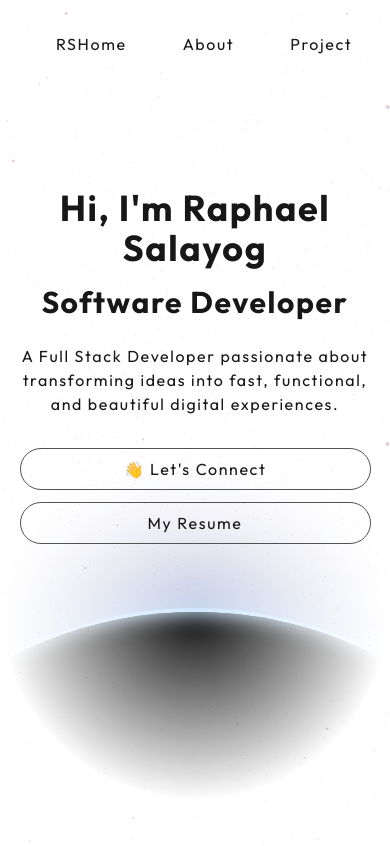
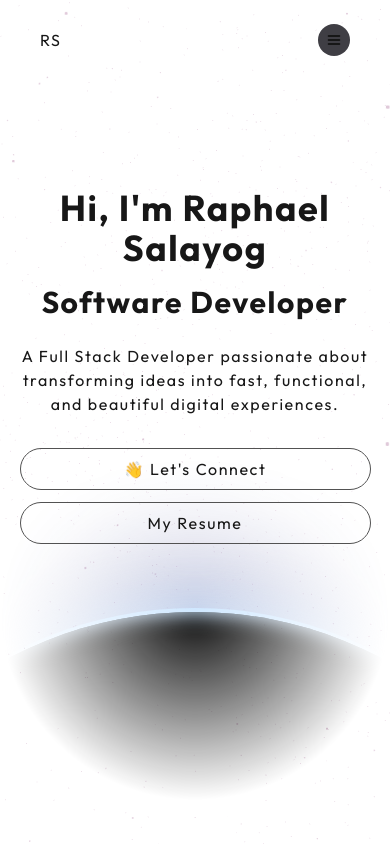
Before and after one commit to RaphaelSalayog/rsalayog-portfolio, a Next.js app: page / in a window 390 px wide. Shown: the top 846 px of the page. Built offline with nearby package versions, Linux system fonts and the light colour scheme.

Commit message:
Feat: Responsive nav bar

```diff
--- a/src/components/NavBar.tsx
+++ b/src/components/NavBar.tsx
@@ -2,8 +2,29 @@
 
 import Link from "next/link";
 import { useEffect, useState } from "react";
+import CustomIcon from "./icons/CustomIcon";
+
+const navList = [
+    {
+        id: "home",
+        title: "Home",
+    },
+    {
+        id: "about",
+        title: "About",
+    },
+    {
+        id: "project",
+        title: "Project",
+    },
+    {
+        id: "contact",
+        title: "Contact",
+    },
+];
 
 const NavBar = () => {
+    const [isOpen, setIsOpen] = useState(false);
     const [isScrolled, setIsScrolled] = useState(false);
 
     useEffect(() => {
@@ -17,27 +38,101 @@ const NavBar = () => {
 
     return (
         <div
-            className={`fixed top-0 w-full flex justify-between py-8 px-14 text-base z-50 ${
+            className={`fixed top-0 w-full text-base z-50 transition-all duration-300 ease-in-out ${
                 isScrolled && "bg-[#1A191E] shadow-lg"
             }`}
         >
-            <Link href={"#home"}>RS</Link>
-            <ul className="flex space-x-14">
-                <li className="cursor-pointer">
-                    <Link href={"#home"}>Home</Link>
-                </li>
-                <li className="cursor-pointer">
-                    <Link href={"#about"}>About</Link>
-                </li>
-                <li className="cursor-pointer">
-                    <Link href={"#project"}>Project</Link>
-                </li>
-                <li className="cursor-pointer">
-                    <Link href={"#contact"}>Contact</Link>
-                </li>
-            </ul>
+            <div className="md:hidden">
+                <div className="flex justify-between items-center py-6 px-10 md:hidden">
+                    <Link href={"#home"} className="">
+                        RS
+                    </Link>
+                    <button
+                        className="block p-2 rounded-[100%] bg-[#3f3e44]"
+                        onClick={() => setIsOpen((prev) => !prev)}
+                    >
+                        <CustomIcon.Menu isOpen={false} className="w-4 h-4 sm:w-5 sm:h-5" />
+                    </button>
+                </div>
+                <div
+                    className={`absolute top-0 left-0 w-full h-screen py-7 px-14 space-y-10 bg-[#3f3e44] transition-all duration-300 ease-in-out sm:py-10 sm:px-20
+                    ${isOpen ? "max-md:translate-x-0" : "max-md:-translate-x-full"}
+                `}
+                >
+                    <div className="flex justify-between items-center">
+                        <Link href={"#home"} className="">
+                            RS
+                        </Link>
+                        <button
+                            className="block p-2 rounded-[100%] bg-[#3f3e44] md:hidden"
+                            onClick={() => setIsOpen((prev) => !prev)}
+                        >
+                            <CustomIcon.Menu isOpen={true} className="w-5 h-5" />
+                        </button>
+                    </div>
+                    <ul className="flex items-center max-md:flex-col max-md:space-y-10 md:space-x-14">
+                        {navList.map((nav) => (
+                            <li key={nav.id} className="cursor-pointer">
+                                <Link
+                                    href={`#${nav.id}`}
+                                    onClick={() => setIsOpen((prev) => !prev)}
+                                >
+                                    {nav.title}
+                                </Link>
+                            </li>
+                        ))}
+                    </ul>
+                </div>
+            </div>
+            <div className="flex justify-between py-8 px-14 max-md:hidden">
+                <Link href={"#home"}>RS</Link>
+                <ul className="flex space-x-14">
+                    {navList.map((nav) => (
+                        <li key={nav.id} className="cursor-pointer">
+                            <Link href={`#${nav.id}`}>{nav.title}</Link>
+                        </li>
+                    ))}
+                </ul>
+            </div>
         </div>
     );
 };
 
 export default NavBar;
+
+{
+    /* <div
+    className={`fixed right-0 w-full h-full py-6 px-10 overflow-hidden z-50 transition-all duration-500 ease-in-out before:absolute before:w-12 before:h-12 before:top-6 before:right-10 before:bg-[#3f3e44] before:rounded-[100%] before:-z-10 before:transition-all before:duration-500 before:ease-in-out ${
+        isOpen && "before:scale-[100]"
+    }`}
+>
+    <button
+        className="float-right p-2 rounded-[100%] bg-[#3f3e44]"
+        onClick={() => setIsOpen((prev) => !prev)}
+    >
+        <CustomIcon.Menu isOpen={isOpen} />
+    </button>
+    <ul className="w-full h-full flex flex-col items-center pt-10 space-y-14">
+        <li className="cursor-pointer">
+            <Link href={"#home"} onClick={() => setIsOpen((prev) => !prev)}>
+                Home
+            </Link>
+        </li>
+        <li className="cursor-pointer">
+            <Link href={"#about"} onClick={() => setIsOpen((prev) => !prev)}>
+                About
+            </Link>
+        </li>
+        <li className="cursor-pointer">
+            <Link href={"#project"} onClick={() => setIsOpen((prev) => !prev)}>
+                Project
+            </Link>
+        </li>
+        <li className="cursor-pointer">
+            <Link href={"#contact"} onClick={() => setIsOpen((prev) => !prev)}>
+                Contact
+            </Link>
+        </li>
+    </ul>
+</div>; */
+}
--- /dev/null
+++ b/src/components/icons/CustomIcon.ts
@@ -0,0 +1,7 @@
+import Menu from "./Menu";
+
+const CustomIcon = {
+    Menu: Menu,
+};
+
+export default CustomIcon;
--- /dev/null
+++ b/src/components/icons/Menu.tsx
@@ -0,0 +1,45 @@
+import React from "react";
+
+interface MenuProps {
+    isOpen: boolean;
+    className?: string;
+}
+
+const Menu: React.FC<MenuProps> = ({ isOpen, className }) => {
+    return (
+        <svg
+            className={className}
+            viewBox="0 0 24 24"
+            fill="none"
+            stroke="currentColor"
+            strokeWidth="3"
+            strokeLinecap="round"
+            strokeLinejoin="round"
+        >
+            <path
+                d="M4 6h16"
+                className={`origin-top-left transition-all duration-300 ease-in-out ${
+                    isOpen
+                        ? "translate-x-1/4 -translate-y-1/10 rotate-45 scale-x-[1.21]"
+                        : "translate-y-0 rotate-0"
+                }`}
+            />
+            <path
+                d="M4 12h16"
+                className={`transition-all duration-300 ease-in-out ${
+                    isOpen ? "translate-x-6 opacity-0" : "opacity-100"
+                }`}
+            />
+            <path
+                d="M4 18h16"
+                className={`origin-bottom-left transition-all duration-300 ease-in-out ${
+                    isOpen
+                        ? "translate-x-1/4 translate-y-1/10 -rotate-45 scale-x-[1.21]"
+                        : "translate-y-0 rotate-0"
+                }`}
+            />
+        </svg>
+    );
+};
+
+export default Menu;
```
